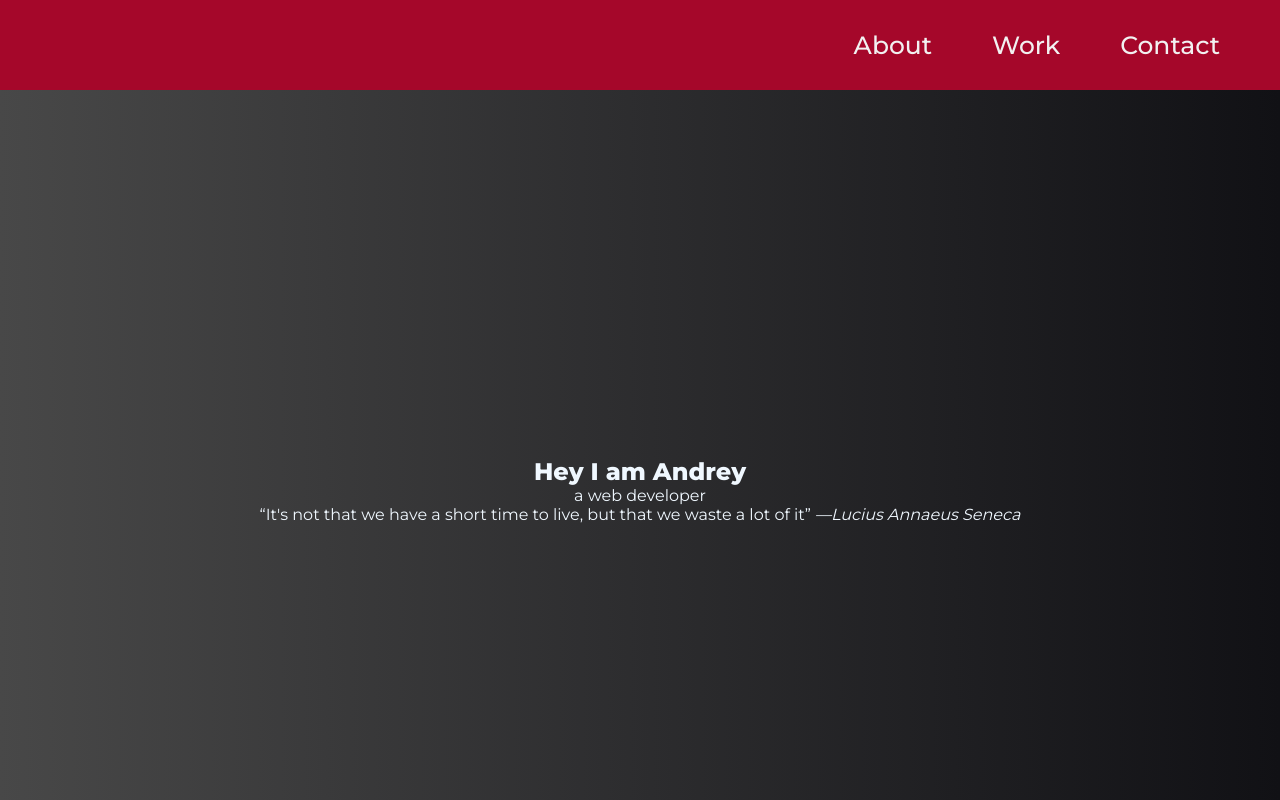
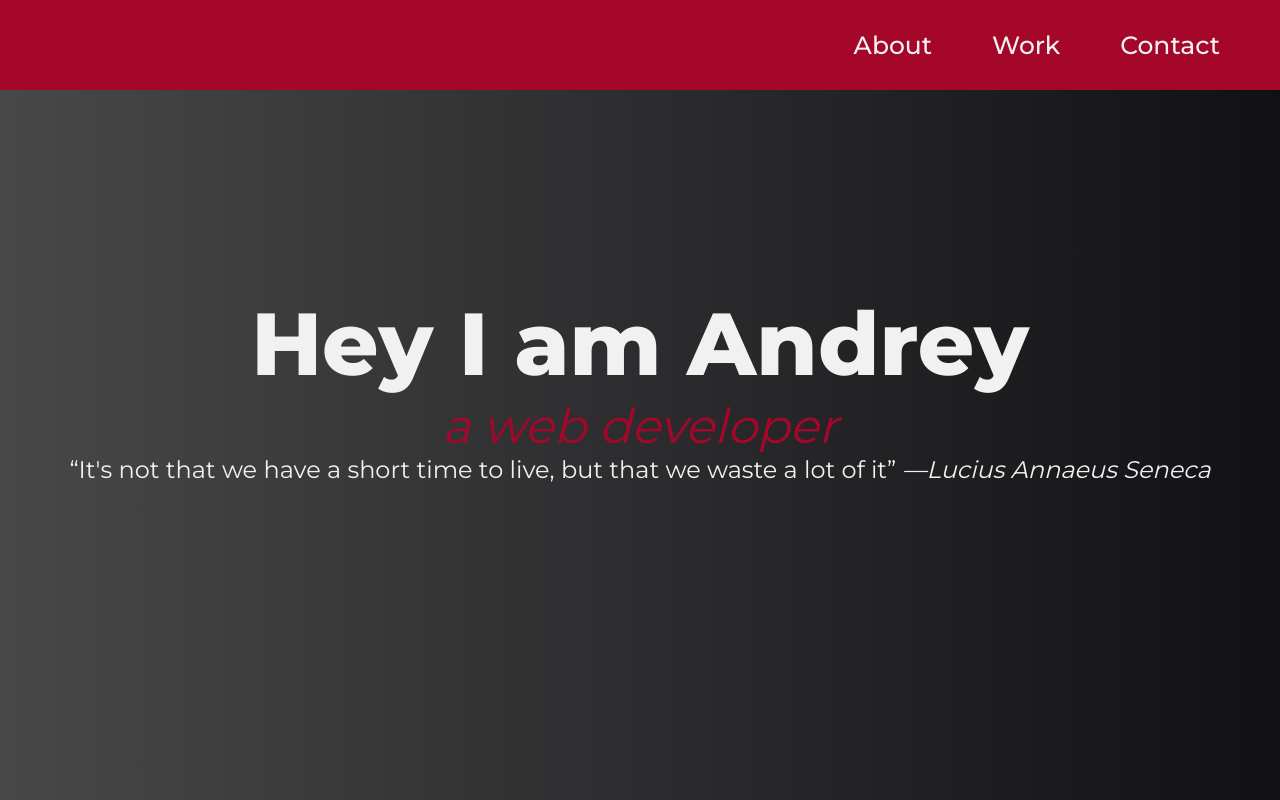
Before and after one commit to AndzejK/webPersonalPortfolio, a plain HTML site: page index.html in a window 1280 px wide. Shown: the top 800 px of the page. Drawn offline with Linux system fonts and the light colour scheme.

Commit message:
welcome-section - modified

```diff
--- a/style.css
+++ b/style.css
@@ -70,12 +70,35 @@ a, li {
     background: linear-gradient(to right, #484848, #111115);
     height: 100vh;
     display: flex;
-    justify-content: center;
+    /*justify-content: center;*/
     align-items: center;
     flex-direction: column;
     color: aliceblue;
+
 }
 
 .welcome-quote {
     display: inline-block;
 }
+
+h1, .welcome-quote {
+    color: rgb(242, 241, 241);
+    font-size: 5.5rem;
+}
+
+h1 {
+    padding-top: 200px;
+}
+
+.welcome-style-for-job-position {
+    font-size: 3rem;
+    font-style: italic;
+    color: #a5072a;
+
+}
+
+.welcome-quote
+{
+
+    font-size: 1.5rem;
+}
```
